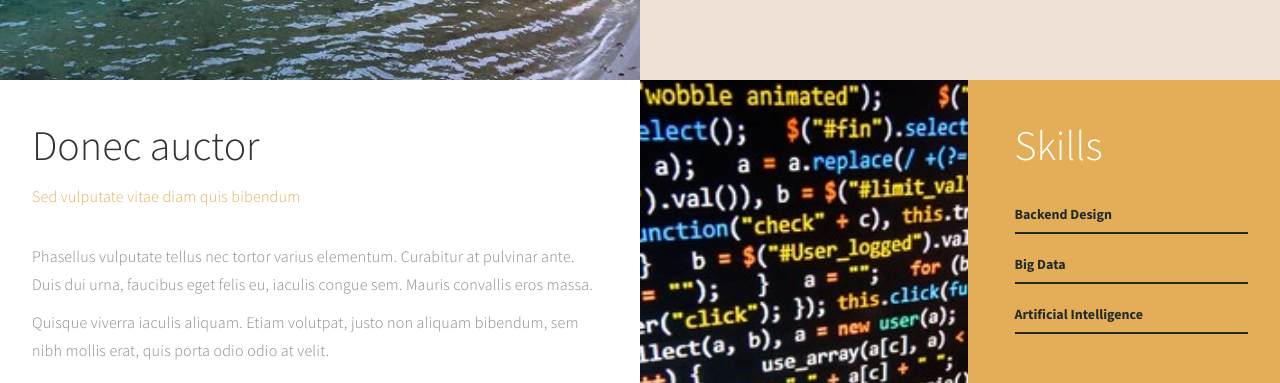
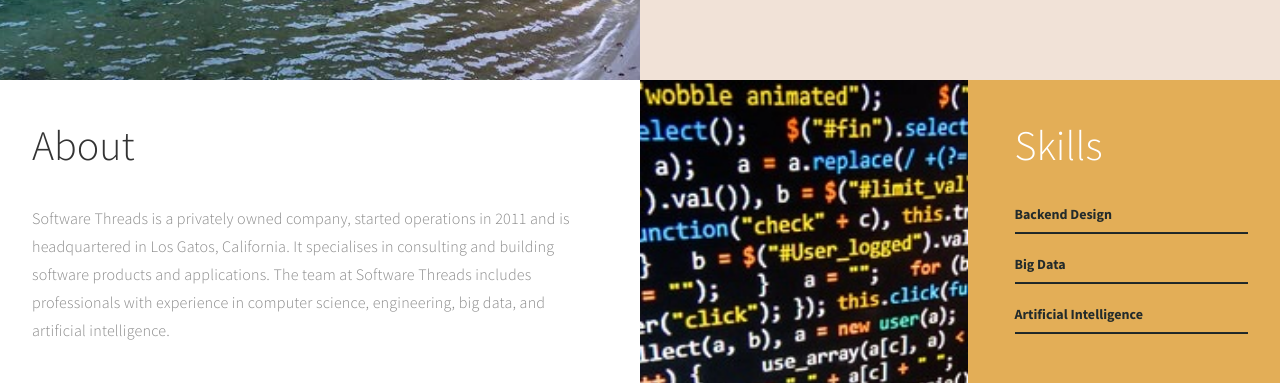
Before and after one commit to ravi-softwarethreads/ravi-softwarethreads.github.io, a plain HTML site: page index.html in a window 1280 px wide. Shown: the part 720-1103 px from the top of the page. Drawn offline with Linux system fonts and the light colour scheme.

Commit message:
changes to text

```diff
--- a/index.html
+++ b/index.html
@@ -102,12 +102,11 @@ http://www.templatemo.com/tm-498-stimulus
                <div class="col-md-6 col-sm-12">
                     <div class="about-thumb">
                          <div class="wow fadeInUp section-title" data-wow-delay="0.4s">
-                              <h1>Donec auctor</h1>
-                              <p class="color-yellow">Sed vulputate vitae diam quis bibendum</p>
+                              <h1>About</h1>
                          </div>
                          <div class="wow fadeInUp" data-wow-delay="0.8s">
-                              <p>Phasellus vulputate tellus nec tortor varius elementum. Curabitur at pulvinar ante. Duis dui urna, faucibus eget felis eu, iaculis congue sem. Mauris convallis eros massa.</p>
-                              <p>Quisque viverra iaculis aliquam. Etiam volutpat, justo non aliquam bibendum, sem nibh mollis erat, quis porta odio odio at velit.</p>
+                              <p>Software Threads is a privately owned company, started operations in 2011 and is headquartered in Los Gatos, California. It specialises in consulting and building software products and applications. The team at Software Threads includes professionals with experience in computer science, engineering, big data, and artificial intelligence.
+</p>
                          </div>
                     </div>
                </div>
```
